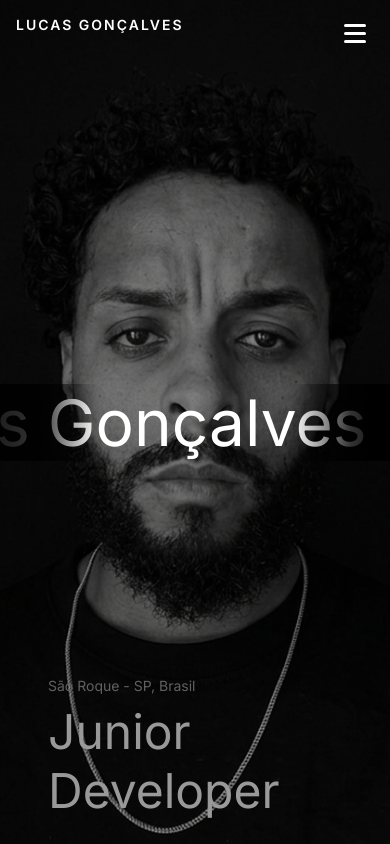
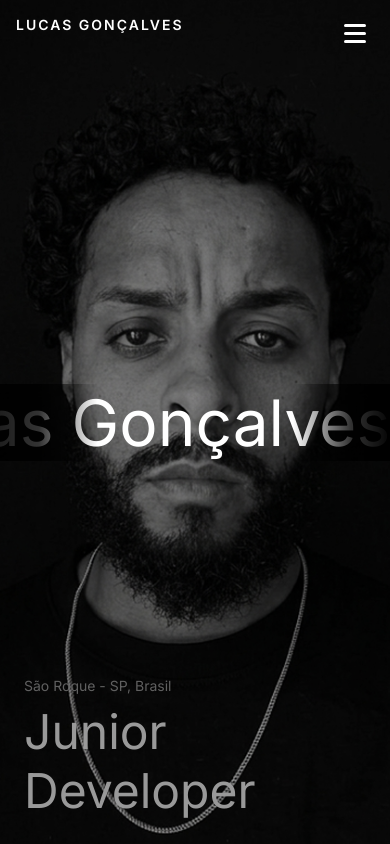
Before and after one commit to lucasvidaldev/my-portfolio, a React (Vite) app: page / in a window 390 px wide. Built offline with nearby package versions, Linux system fonts and the light colour scheme.

Commit message:
Ajustes para o mobile

```diff
--- a/src/components/Hero/Hero.css
+++ b/src/components/Hero/Hero.css
@@ -113,5 +113,11 @@
     flex-direction: column;
     gap: 8px;
     align-items: flex-start;
+    padding: 0px 24px;
+  }
+  .hero__track span::after {
+    content: "•";
+    margin:70px;
+    opacity: 0.6;
   }
 }
```
